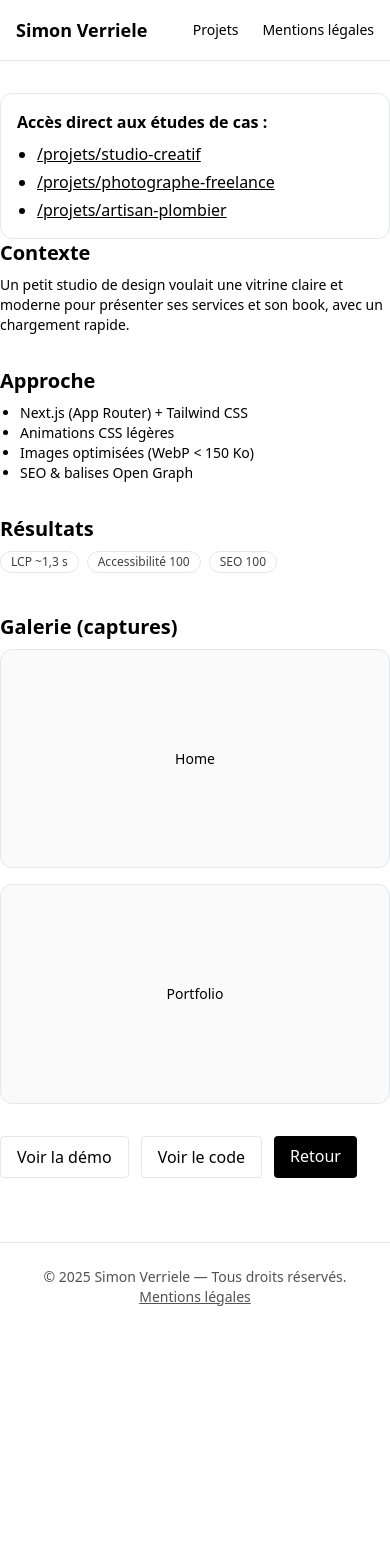
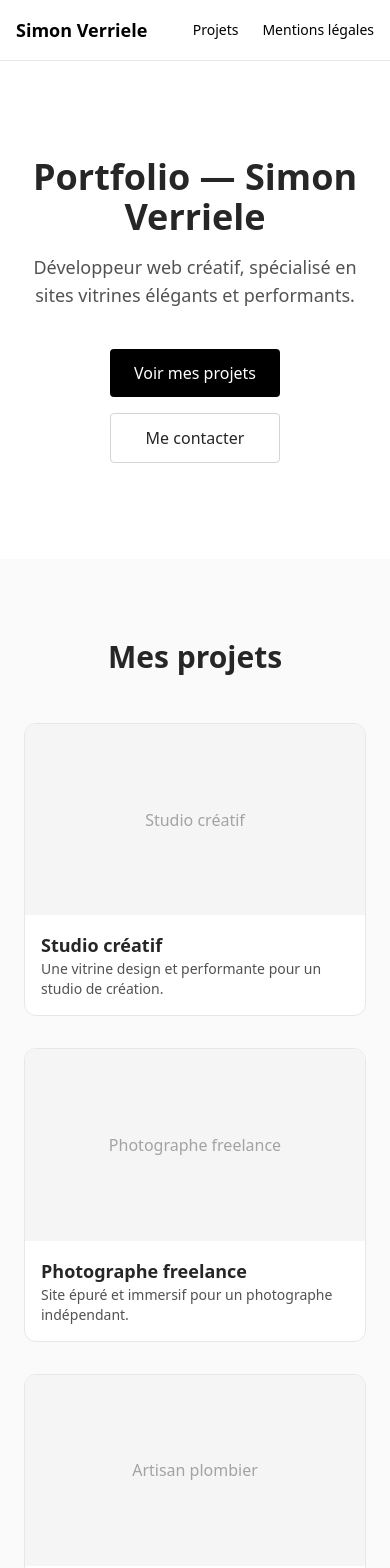
Before and after one commit to VSimon59/portfolio, a Next.js app: page / in a window 390 px wide. Shown: the top 1568 px of the page. Before the commit the page ends 1331 px from the top, so only its background shows below. Built offline with nearby package versions, Linux system fonts and the light colour scheme.

Commit message:
refactor: nouvelle page d'accueil épurée et responsive

```diff
--- a/app/page.jsx
+++ b/app/page.jsx
@@ -1,115 +1,104 @@
-'use client'
+export default function Page() {
+  return (
+    <main className="min-h-screen bg-white text-neutral-800">
+      {/* SECTION HERO */}
+      <section className="flex flex-col items-center justify-center text-center py-24 px-6">
+        <h1 className="text-4xl sm:text-5xl font-bold mb-4">
+          Portfolio — Simon Verriele
+        </h1>
+        <p className="text-lg text-neutral-600 max-w-2xl">
+          Développeur web créatif, spécialisé en sites vitrines élégants et performants.
+        </p>
 
-export default function StudioPage() {
-  function Top({ title, subtitle }) {
-    return (
-      <header className="mt-8 rounded-xl border p-4 bg-white">
-            <p className="font-semibold mb-2">Accès direct aux études de cas :</p>
-            <ul className="list-disc pl-5 space-y-1">
-                <li><a className="underline" href="/projets/studio-creatif">/projets/studio-creatif</a></li>
-                <li><a className="underline" href="/projets/photographe-freelance">/projets/photographe-freelance</a></li>
-                <li><a className="underline" href="/projets/artisan-plombier">/projets/artisan-plombier</a></li>
-            </ul>
-      </header>
-    )
-  }
+        <div className="mt-10 grid gap-4 sm:grid-cols-2">
+          <a
+            href="#projets"
+            className="rounded bg-black text-white px-6 py-3 hover:bg-neutral-800 transition"
+          >
+            Voir mes projets
+          </a>
+          <a
+            href="mailto:simon.verriele@hotmail.fr"
+            className="rounded border border-neutral-300 px-6 py-3 hover:bg-neutral-50 transition"
+          >
+            Me contacter
+          </a>
+        </div>
+      </section>
 
-  function Section({ title, children }) {
-    return (
-      <section className="mb-8">
-        <h2 className="mb-2 text-xl font-semibold">{title}</h2>
-        <div className="prose prose-neutral max-w-none text-sm sm:text-base">{children}</div>
+      {/* SECTION PROJETS */}
+      <section id="projets" className="py-20 px-6 bg-neutral-50">
+        <h2 className="text-3xl font-semibold text-center mb-12">
+          Mes projets
+        </h2>
+
+        <div className="grid gap-8 sm:grid-cols-2 lg:grid-cols-3 max-w-6xl mx-auto">
+          <a
+            href="/projets/studio-creatif"
+            className="group block border rounded-xl overflow-hidden hover:shadow-md transition bg-white"
+          >
+            <div className="aspect-video bg-neutral-100 flex items-center justify-center text-neutral-400">
+              <span>Studio créatif</span>
+            </div>
+            <div className="p-4">
+              <h3 className="font-semibold text-lg group-hover:text-blue-600 transition">
+                Studio créatif
+              </h3>
+              <p className="text-sm text-neutral-600">
+                Une vitrine design et performante pour un studio de création.
+              </p>
+            </div>
+          </a>
+
+          <a
+            href="/projets/photographe-freelance"
+            className="group block border rounded-xl overflow-hidden hover:shadow-md transition bg-white"
+          >
+            <div className="aspect-video bg-neutral-100 flex items-center justify-center text-neutral-400">
+              <span>Photographe freelance</span>
+            </div>
+            <div className="p-4">
+              <h3 className="font-semibold text-lg group-hover:text-blue-600 transition">
+                Photographe freelance
+              </h3>
+              <p className="text-sm text-neutral-600">
+                Site épuré et immersif pour un photographe indépendant.
+              </p>
+            </div>
+          </a>
+
+          <a
+            href="/projets/artisan-plombier"
+            className="group block border rounded-xl overflow-hidden hover:shadow-md transition bg-white"
+          >
+            <div className="aspect-video bg-neutral-100 flex items-center justify-center text-neutral-400">
+              <span>Artisan plombier</span>
+            </div>
+            <div className="p-4">
+              <h3 className="font-semibold text-lg group-hover:text-blue-600 transition">
+                Artisan plombier
+              </h3>
+              <p className="text-sm text-neutral-600">
+                Présentation claire et rassurante pour un artisan local.
+              </p>
+            </div>
+          </a>
+        </div>
       </section>
-    )
-  }
-  function Badge({ children }) {
-    return (
-      <span className="inline-flex items-center rounded-full border px-2.5 py-1 text-xs leading-none text-neutral-700 mr-2 mb-2">
-        {children}
-      </span>
-    )
-  }
 
-  return (
-    <main>
-      <Top title="Studio créatif — site vitrine" subtitle="Design audacieux, performance instantanée." />
-
-      <Section title="Contexte">
-        <p>Un petit studio de design voulait une vitrine claire et moderne pour présenter ses services et son book, avec un chargement rapide.</p>
-      </Section>
-
-      <Section title="Approche">
-        <ul className="list-disc pl-5">
-          <li>Next.js (App Router) + Tailwind CSS</li>
-          <li>Animations CSS légères</li>
-          <li>Images optimisées (WebP &lt; 150 Ko)</li>
-          <li>SEO & balises Open Graph</li>
-        </ul>
-      </Section>
-
-      <Section title="Résultats">
-        <div>
-          <Badge>LCP ~1,3 s</Badge>
-          <Badge>Accessibilité 100</Badge>
-          <Badge>SEO 100</Badge>
-        </div>
-      </Section>
-
-      <Section title="Galerie (captures)">
-        <div className="grid gap-4 sm:grid-cols-2">
-          <div className="aspect-video rounded-xl border bg-neutral-50 flex items-center justify-center">Home</div>
-          <div className="aspect-video rounded-xl border bg-neutral-50 flex items-center justify-center">Portfolio</div>
-        </div>
-      </Section>
-
-      <div className="mt-8 flex flex-wrap gap-3">
-        <a href="#" className="rounded border px-4 py-2">Voir la démo</a>
-        <a href="#" className="rounded border px-4 py-2">Voir le code</a>
-        <a href="/" className="rounded bg-black px-4 py-2 text-white">Retour</a>
-      </div>
+      {/* SECTION CONTACT */}
+      <section className="py-20 px-6 text-center">
+        <h2 className="text-3xl font-semibold mb-6">Contact</h2>
+        <p className="text-neutral-600 mb-4">
+          Une idée, un projet ? Parlons-en ensemble.
+        </p>
+        <a
+          href="mailto:simon.verriele@hotmail.fr"
+          className="inline-block rounded bg-black text-white px-8 py-3 hover:bg-neutral-800 transition"
+        >
+          Me contacter
+        </a>
+      </section>
     </main>
   )
 }
-function Projects() {
-  const items = [
-    {
-      titre: 'Studio créatif — site vitrine',
-      desc: 'Un site vitrine moderne et animé pour un petit studio de design.',
-      href: '/projets/studio-creatif',
-    },
-    {
-      titre: 'Photographe freelance — portfolio',
-      desc: 'Galerie rapide, optimisée pour mobile et référencement local.',
-      href: '/projets/photographe-freelance',
-    },
-    {
-      titre: 'Artisan plombier — leads locaux',
-      desc: 'Site simple et efficace, contact immédiat et clair.',
-      href: '/projets/artisan-plombier',
-    },
-  ]
-
-  return (
-    <section id="projets" className="scroll-mt-20 py-16 sm:py-24">
-      <Container>
-        <SectionTitle
-          title="3 exemples concrets"
-          subtitle="À chaque projet : objectif, approche, résultats (preuves Lighthouse)."
-        />
-        <div className="grid gap-6 sm:grid-cols-2 lg:grid-cols-3">
-          {items.map((p) => (
-            <article key={p.titre} className="rounded-2xl border bg-white p-5 shadow-sm">
-              <h3 className="text-lg font-semibold">{p.titre}</h3>
-              <p className="mt-1 text-sm text-neutral-600">{p.desc}</p>
-              <div className="mt-4 flex gap-3">
-                <a className="btn btn-primary" href={p.href}>Étude de cas</a>
-                <a className="btn border" href="#contact">Me contacter</a>
-                <a href="/mentions-legales" className="underline">Mentions légales</a>
-              </div>
-            </article>
-          ))}
-        </div>
-      </Container>
-    </section>
-  )
-}
```
